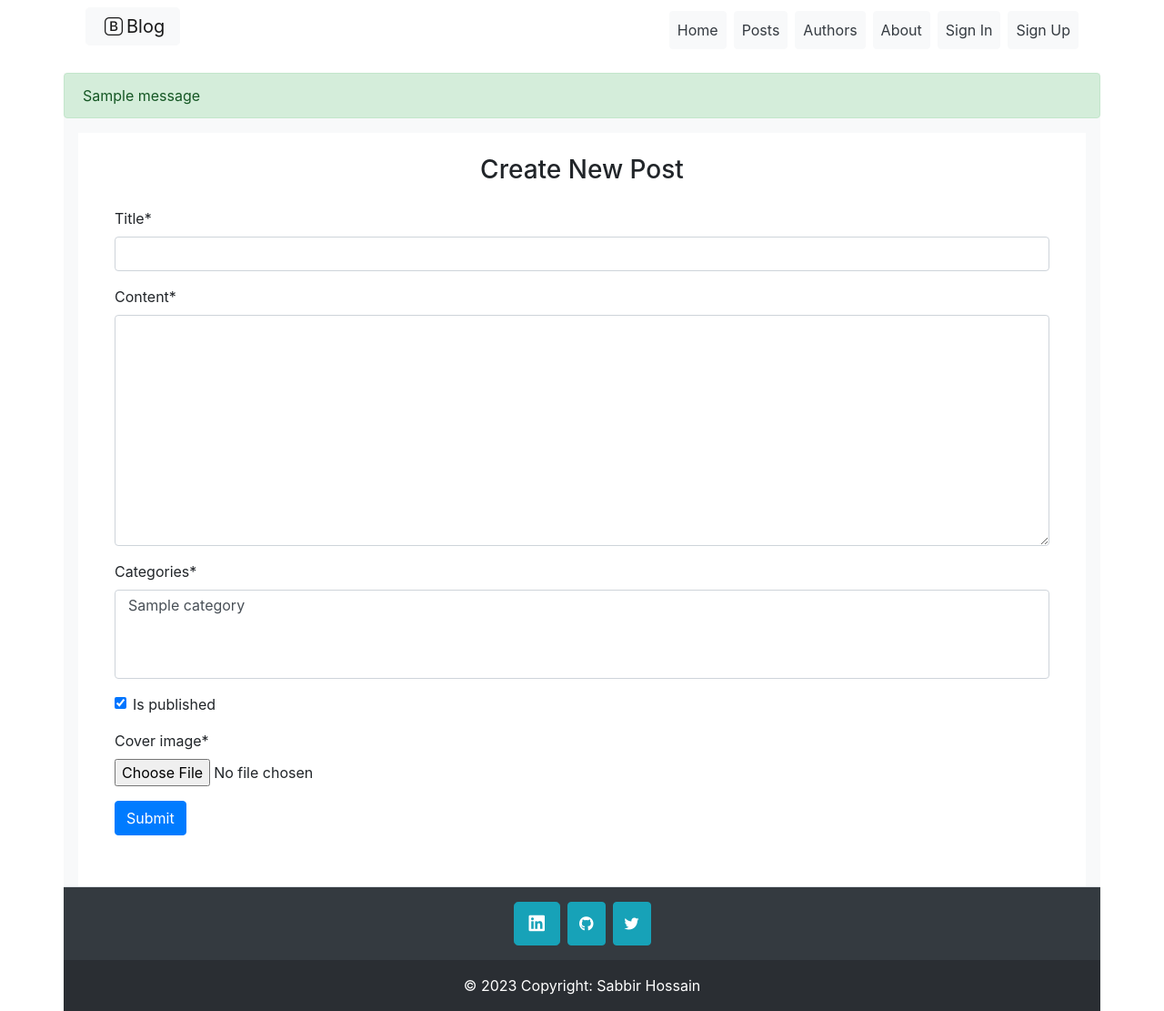
After one commit to Sabbir1039/Blog-with-Django-Bootstrap, a Django app: page /post/new/ in a window 1280 px wide. The commit adds this page. Shown: the whole page at 91% size. Run offline with Django 4.2, Linux system fonts and the light colour scheme; tables that the repository leaves empty hold one stand-in row (values such as "Sample post"); one stand-in notice (Sample message) is shown; some libraries are stand-ins or nearby versions.

Commit message:
In blog_app PostCreateView, PostUpdateView and PostDeleteView in views.py as well as additional templates are added

```diff
--- a/blog_app/models.py
+++ b/blog_app/models.py
@@ -3,6 +3,7 @@ from django.contrib.auth.models import User
 from django.db.models.signals import pre_save
 from django.dispatch import receiver
 from PIL import Image
+from django.urls import reverse
 
 class Category(models.Model):
     name = models.CharField(max_length=200, unique=True)
@@ -26,6 +27,9 @@ class Post(models.Model):
 
     def __str__(self):
         return self.title
+
+    def get_absolute_url(self):
+        return reverse('post-detail', kwargs={'pk': self.pk})
 
 @receiver(pre_save, sender=Post)
 def resize_cover_image(sender, instance, **kwargs):
--- a/blog_app/templates/blog_app/base.html
+++ b/blog_app/templates/blog_app/base.html
@@ -17,20 +17,21 @@
 </head>
 <body style="padding-top: 56px;">
     <div class="container bg-light p-0">
-        <!-- Messages -->
-        {% if messages %}
-            {% for msg in messages %}
-                <div class="alert alert-{{ msg.tags }} fade show" role="alert">
-                    {{ msg }}
-                </div>
-            {% endfor %}
-        {% endif %}
 
         <!-- Include the navigation bar -->
         {% include "blog_app/navbar.html" %}
 
         <!-- Main content will go here -->
         <div class="content mt-4">
+            <!-- Messages -->
+            {% if messages %}
+                {% for msg in messages %}
+                    <div class="alert alert-{{ msg.tags }} fade show" role="alert">
+                        {{ msg }}
+                    </div>
+                {% endfor %}
+            {% endif %}
+
             {% block content %}
             <!-- Default content, if any -->
             {% endblock %}
--- a/blog_app/templates/blog_app/home.html
+++ b/blog_app/templates/blog_app/home.html
@@ -24,12 +24,12 @@
                         <div class="list-group-item">
                             <img src="{{ post.cover_image.url }}" class="img-fluid rounded" alt="Post Cover Image">
                             <h5 class="card-title mt-2">
-                                <a href="#">{{ post.title }}</a>
+                                <a href="{% url 'post-detail' post.id %}">{{ post.title }}</a>
                             </h5>
                             <small class="text-muted">Published on {{ post.created_at|date:"F j, Y" }} by {{ post.author }}</small>
                             <hr>
                             <p class="card-text">{{ post.content|truncatewords:100 }}</p>
-                            <a href="#" class="btn btn-outline-primary">Continue Reading</a>
+                            <a href="{% url 'post-detail' post.id %}" class="btn btn-outline-primary">Continue Reading</a>
                         </div>
                         {% endfor %}
                     </div>
@@ -48,7 +48,7 @@
                     {% for post in posts %}
                     <li class="list-group-item">
                         <!-- <img src="{{ post.cover_image.url }}" class="img-fluid rounded" alt="Post Cover Image"> -->
-                        <a href="">{{ post.title }}</a>
+                        <a href="{% url 'post-detail' post.id %}">{{ post.title }}</a>
                         <small class="ml-2 text-muted">20 likes</small>
                         <br>
                         <small>{{ post.created_at|date:"F j, Y" }} By, {{ post.author }}</small>
--- /dev/null
+++ b/blog_app/templates/blog_app/post_form.html
@@ -0,0 +1,25 @@
+{% extends 'blog_app/base.html' %}
+{% load crispy_forms_tags %}
+
+{% block content %}
+<div class="container px-3 bg-light">
+    <div class="form container p-4 bg-white">
+        <h3 class="text-center">
+            {% if header %}
+                {{ header }}
+            {% else %}
+                Post
+            {% endif %}
+        </h3>
+        <form method="post" class="p-3 needs-validation" novalidate enctype="multipart/form-data">
+            <fieldset>
+                {% csrf_token %}
+                {{ form|crispy }}
+                <div class="form-group mt-3">
+                    <button type="submit" class="btn btn-md btn-primary">Submit</button>
+                </div>
+            </fieldset>
+        </form>
+    </div>
+</div>
+{% endblock %}
--- a/blog_app/urls.py
+++ b/blog_app/urls.py
@@ -1,7 +1,16 @@
 from django.urls import path
-from .views import HomePageView
-
+from .views import (
+    HomePageView,
+    PostCreateView,
+    PostDetailView,
+    PostUpdateView,
+    PostDeleteView,
+)
 
 urlpatterns = [
     path('', HomePageView.as_view(), name='home'),
+    path('posts/<int:pk>/', PostDetailView.as_view(), name='post-detail'),
+    path('posts/<int:pk>/update/', PostUpdateView.as_view(), name='post-update'),
+    path('posts/<int:pk>/delete/', PostDeleteView.as_view(), name='post-delete'),
+    path('post/new/', PostCreateView.as_view(), name='post-new'),
 ]
--- a/blog_app/views.py
+++ b/blog_app/views.py
@@ -1,19 +1,71 @@
 from typing import Any
 from django.db.models.query import QuerySet
-from django.shortcuts import render
+from django.forms.models import BaseModelForm
+from django.http import HttpResponse
+from django.contrib import messages
+from django.urls import reverse_lazy
 from .models import Post
-from django.views.generic.list import ListView
+from django.views.generic import (
+    ListView,
+    CreateView,
+    DetailView,
+    UpdateView,
+    DeleteView
+    )
 # Create your views here.
 
 class HomePageView(ListView):
     model = Post
     template_name = 'blog_app/home.html'
-    # context_object_name = 'posts'
+    context_object_name = 'posts'
 
 
     def get_context_data(self, **kwargs: Any) -> dict[str, Any]:
         context = super().get_context_data(**kwargs)
         context['title'] = 'Home'
-        context['posts'] = Post.objects.all().order_by('created_at')[:5]
+        # context['posts'] = Post.objects.all().order_by('created_at')[:5]
         # context['top_post'] = Post.objects.all().count()
         return context
+
+
+class PostCreateView(CreateView):
+    model = Post
+    fields = ['title', 'content', 'categories', 'is_published', 'cover_image']
+
+    def get_context_data(self, **kwargs: Any) -> dict[str, Any]:
+        context = super().get_context_data(**kwargs)
+        context['header'] = 'Create New Post'
+        context['title'] = 'New Post'
+        return context
+
+    def form_valid(self, form: BaseModelForm) -> HttpResponse:
+        form.instance.author = self.request.user
+        return super().form_valid(form)
+
+
+class PostDetailView(DetailView):
+    model = Post
+    context_object_name = 'post'
+
+
+class PostUpdateView(UpdateView):
+    model = Post
+    fields = ['title', 'content', 'categories', 'is_published', 'cover_image']
+
+    def get_context_data(self, **kwargs: Any) -> dict[str, Any]:
+        context = super().get_context_data(**kwargs)
+        context['header'] = 'Update Post'
+        context['title'] = 'Update'
+        return context
+
+    def get_success_url(self):
+        messages.success(self.request, 'Post Updated successfully.')
+        return super().get_success_url()
+
+class PostDeleteView(DeleteView):
+    model = Post
+    # success_url = reverse_lazy('home')
+
+    def get_success_url(self):
+        messages.success(self.request, 'Post deleted successfully.')
+        return reverse_lazy('home')
```
Also changed, not shown: blog_app/templates/blog_app/post_confirm_delete.html (added, +15 -0 lines), blog_app/templates/blog_app/post_detail.html (added, +21 -0 lines).
